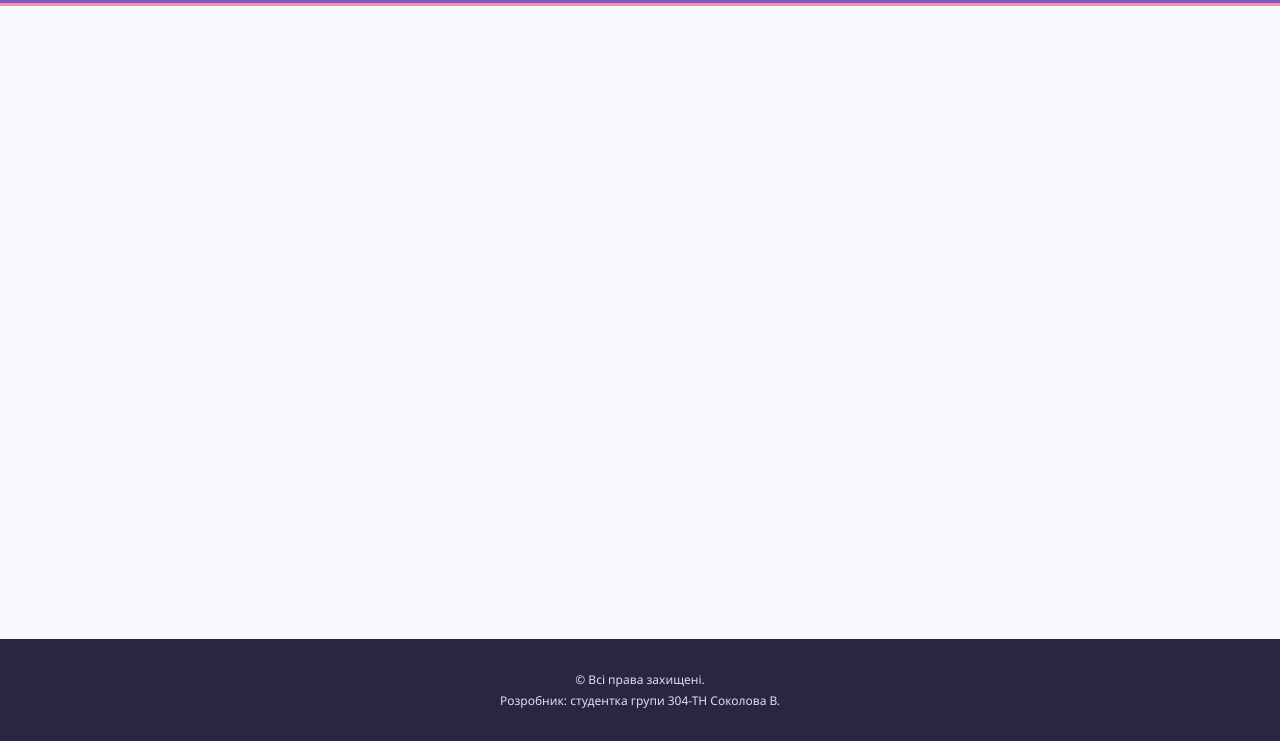
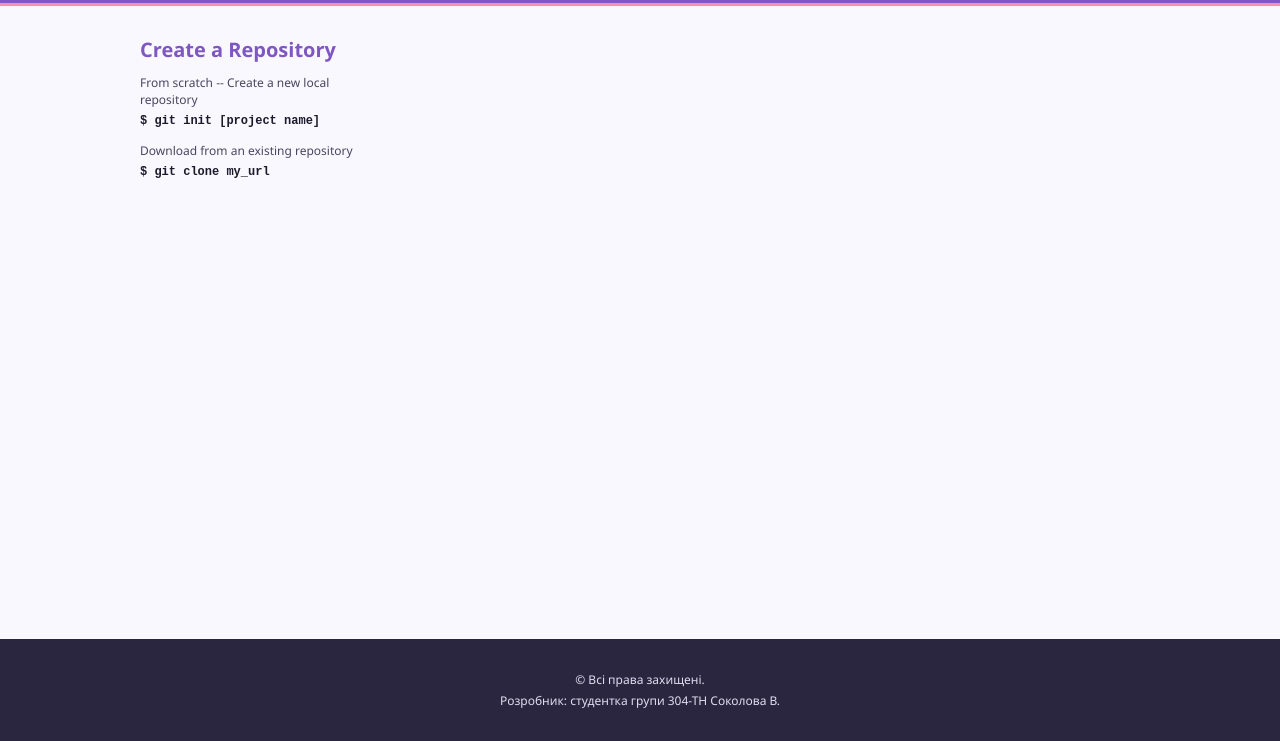
Before and after one commit to nrelvx/lab10_web, a plain HTML site: page git_commands.htm in a window 1280 px wide. Shown: the part 59-800 px from the top of the page. Drawn offline with Linux system fonts and the light colour scheme.

Commit message:
Додано команди груп Create a Repository

```diff
--- a/git_commands.htm
+++ b/git_commands.htm
@@ -48,7 +48,9 @@
   <main>
     <div class="cheat">
       <div class="col1">
-
+        <h2 class="c-create">Create a Repository</h2>
+        <p>From scratch -- Create a new local repository<code>$ git init [project name]</code></p>
+        <p>Download from an existing repository<code>$ git clone my_url</code></p>
       </div>
       <div class="col2">
 
```
